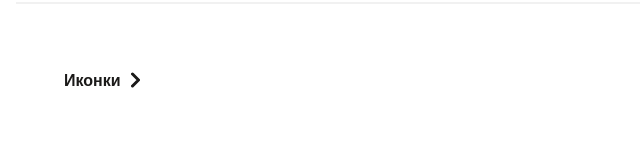
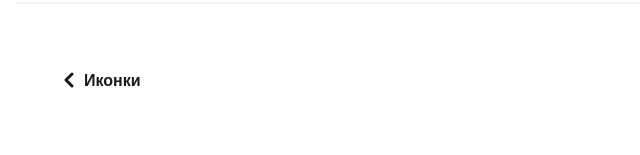
Before and after one commit to Balanyukfed/-CHUTES-LADDERS, a plain HTML site: page components/decoration/animation.html in a window 1280 px wide. Shown: the part 4066-4221 px from the top of the page, 312-952 px from the left. Drawn offline with Linux system fonts and the light colour scheme; a web font is replaced by a local one.

Commit message:
i dont know, how many changes i did

```diff
--- a/components/decoration/animation.html
+++ b/components/decoration/animation.html
@@ -223,7 +223,7 @@
                 </div>
             </main>
             <footer>
-                <a href="./icons.html" class="next">Иконки</a>
+                <a href="./icons.html" class="previous">Иконки</a>
                 <a href="/components/components/review.html" class="next">Компоненты</a>
             </footer>
         </div>
```
